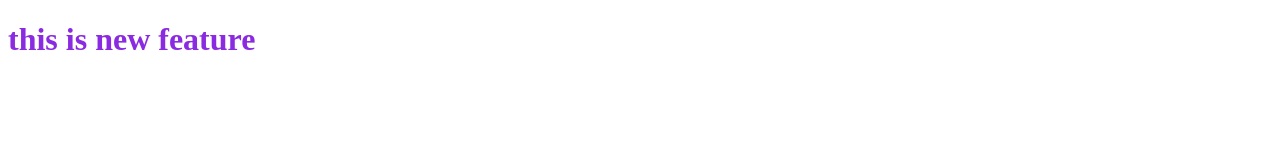
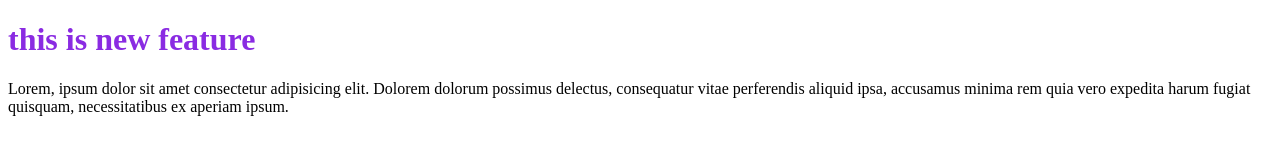
Before and after one commit to Arvgit/localrepo, a plain HTML site: page index.html in a window 1280 px wide. Drawn offline with Linux system fonts and the light colour scheme.

Commit message:
adding paragraph

```diff
--- a/index.html
+++ b/index.html
@@ -9,5 +9,7 @@
 <body>
 
     <h1>this is new feature</h1>
+    <p>Lorem, ipsum dolor sit amet consectetur adipisicing elit. Dolorem dolorum possimus delectus, consequatur vitae perferendis aliquid ipsa, accusamus minima rem quia vero expedita harum fugiat quisquam, necessitatibus ex aperiam ipsum.
+    </p>
 </body>
 </html>
```
